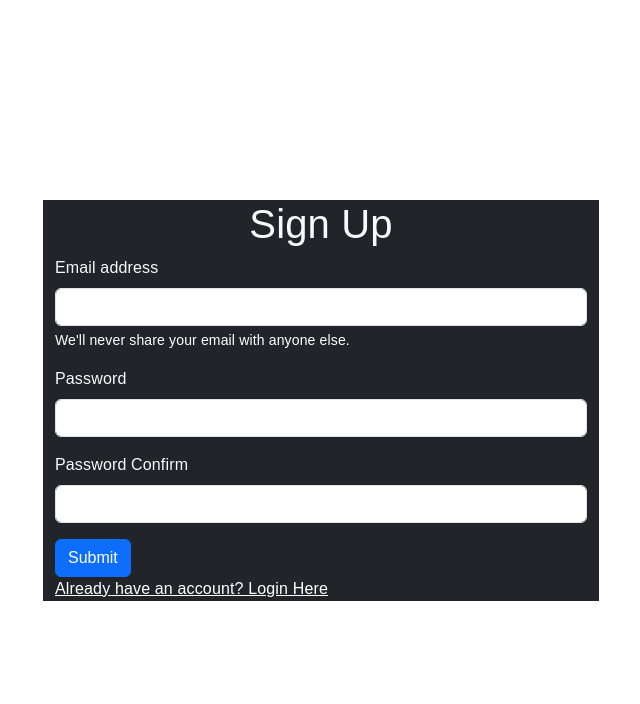
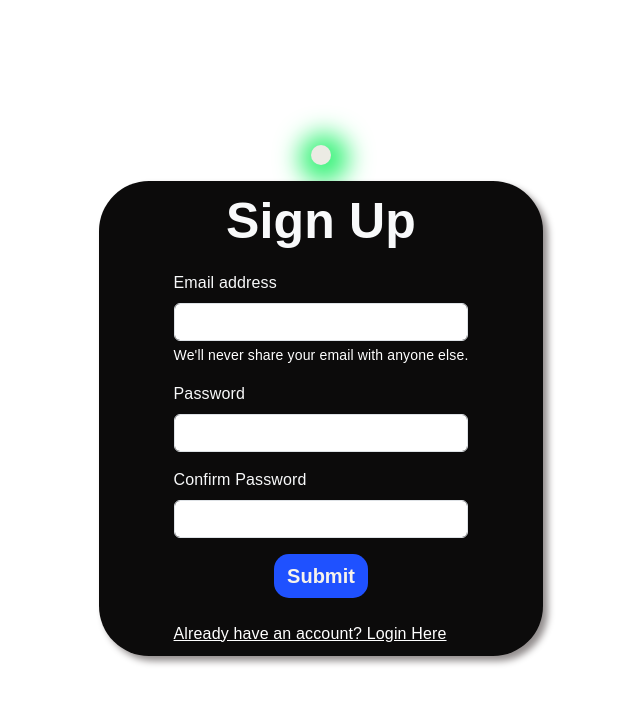
Before and after one commit to AKSHDESAI1/wds-drive, a React (Create React App) app: page /signup in a window 1280 px wide. Shown: the top 704 px of the page, without its empty margins (319-959 px from the left). Built offline with nearby package versions, Linux system fonts and the light colour scheme; no server answers.

Commit message:
Updated Css By Bhargav and Ayush

```diff
--- a/src/App.js
+++ b/src/App.js
@@ -12,6 +12,7 @@ import { useAuth } from './Context/AuthContext';
 
 import Error from './Components/pages/error'
 import "./App.css";
+import About from "./Components/About";
 // import UpdateProfile from "./Components/authentication/updateProfile";
 
 
@@ -27,6 +28,7 @@ function App() {
             <Route path="/" element={currentUser ? <Navigate to='dashboard' /> : <Home />} />
             <Route path="/dashboard" element={<PrivateRoute>  <Fdashboard /> </PrivateRoute>} />
             <Route path="/folder/:folderId" element={<PrivateRoute>  <Fdashboard /> </PrivateRoute>} />
+            <Route path="/about" element={<About />} />
             <Route path="/user" element={<PrivateRoute>  <Dashboard name='aksh' /> </PrivateRoute>} />
             {/* <Route path="/user/update-profile" element={<PrivateRoute>  <UpdateProfile name='aksh' /> </PrivateRoute>} /> */}
             <Route path="/signup" element={<Signup />} />
--- a/src/Components/About.js
+++ b/src/Components/About.js
@@ -1,12 +1,15 @@
 import React from "react";
 import AboutBackground from "../Assets/about-background.png";
 import AboutBackgroundImage from "../Assets/about.png";
-import { BsFillPlayCircleFill } from "react-icons/bs";
-
+// import { BsFillPlayCircleFill } from "react-icons/bs";
+import video from "../Assets/FINAL.mp4";
 
 const About = () => {
   return (
-    <div className="about-section-container">
+    <div className="video-container" id="about">
+      <video src={video} autoPlay loop muted />
+
+      <div className="about-section-container" >
         <div className="about-background-image-container">
           <img src={AboutBackground} alt="" />
         </div>
@@ -15,26 +18,19 @@ const About = () => {
         </div>
         <div className="about-section-text-container">
           <p className="primary-subheading">About</p>
-        <h1 className="primary-heading">
-          HELLLOOOO Lorem ipsum dolor
-        </h1>
+          <h1 className="primary-heading">FILEPORT</h1>
           <p className="primary-text">
-          Lorem ipsum dolor sit amet consectetur. Non tincidunt magna non et
-          elit. Dolor turpis molestie dui magnis facilisis at fringilla quam.
+            FILEPORT is a secure platform to upload and organise your documents
+            in a well-arranged manner.
           </p>
           <p className="primary-text">
-          Non tincidunt magna non et elit. Dolor turpis molestie dui magnis
-          facilisis at fringilla quam.
+            One of the main feature of this web-application is that you can
+            download and share your files with the help of our whatsapp  bot
+            service.
           </p>
-        <div className="about-buttons-container">
-          <button className="secondary-button">Learn More</button>
-          <button className="watch-video-button">
-            <BsFillPlayCircleFill /> Watch Video
-          </button>
         </div>
       </div>
     </div>
-
   );
 };
 
--- a/src/Components/Footer.js
+++ b/src/Components/Footer.js
@@ -1,4 +1,5 @@
 import React from "react";
+// import Logo from "../Assets/FILEPORT DONE.png";
 import { BsTwitter } from "react-icons/bs";
 import { SiLinkedin } from "react-icons/si";
 import { BsYoutube } from "react-icons/bs";
@@ -30,9 +31,9 @@ const Footer = () => {
         </div>
         <div className="footer-section-columns">
           <span>244-5333-7783</span>
-          <span>hello@food.com</span>
-          <span>press@food.com</span>
-          <span>contact@food.com</span>
+          <span>hello@file.com</span>
+          <span>press@port.com</span>
+          <span>contact@fileport.com</span>
         </div>
         <div className="footer-section-columns">
           <span>Terms & Conditions</span>
--- a/src/Components/Home.js
+++ b/src/Components/Home.js
@@ -7,8 +7,6 @@ import { FiArrowRight } from "react-icons/fi";
 
 import About from "./About";
 import Work from "./Work";
-import Testimonial from "./Testimonial";
-import Contact from "./Contact";
 import Footer from "./Footer";
 
 
@@ -31,17 +29,14 @@ const Home = () => {
           <h1 className="primary-heading">
              Give it to Me <br/>
              Ill be take care of your files
-             {/* Your Favourite Food Delivered Hot & Fresh */}
           </h1>
           <p className="primary-text">
           A fileport is a digital port that allows users to upload, store, and manage documents and other types of files.
           </p>
-          {/* <button className="secondary-button"> */}
           <Link to="/login" className="secondary-button">
             Get Started <FiArrowRight />{" "}
           </Link>
-            {/* <Navigate to='/login' /> */}
-          {/* </button> */}
+
         </div>
         <div className="home-image-section">
           <img src={BannerImage} alt="" />
@@ -49,18 +44,14 @@ const Home = () => {
         </div>
       </div>
     </div>
+  </div>
 
-
-    </div>
 
     <About />
     <Work />
-    <Testimonial />
-    <Contact />
     <Footer />
 
     </>
-
   );
 };
 
--- a/src/Components/Navbar.js
+++ b/src/Components/Navbar.js
@@ -1,5 +1,6 @@
 /* eslint-disable jsx-a11y/anchor-is-valid */
 import React, { useState } from "react";
+// import { useRef } from "react";
 // import Logo from "../Assets/Logo.svg";
 // import { BsCart2 } from "react-icons/bs";
 import { HiOutlineBars3 } from "react-icons/hi2";
@@ -14,11 +15,11 @@ import ListItemText from "@mui/material/ListItemText";
 import HomeIcon from "@mui/icons-material/Home";
 import InfoIcon from "@mui/icons-material/Info";
 // import CommentRoundedIcon from "@mui/icons-material/CommentRounded";
-import PhoneRoundedIcon from "@mui/icons-material/PhoneRounded";
+// import PhoneRoundedIcon from "@mui/icons-material/PhoneRounded";
 // import ShoppingCartRoundedIcon from "@mui/icons-material/ShoppingCartRounded";
 
 import { Link } from "react-router-dom";
-
+// import About from "./About";
 
 const Navbar = () => {
   const [openMenu, setOpenMenu] = useState(false);
@@ -31,10 +32,10 @@ const Navbar = () => {
       text: "About",
       icon: <InfoIcon />,
     },
-    {
-      text: "Contact",
-      icon: <PhoneRoundedIcon />,
-    },
+    // {
+    //   text: "Contact",
+    //   icon: <PhoneRoundedIcon />,
+    // },
     {
       text: "SignIn",
       // icon: <CommentRoundedIcon />,
@@ -43,25 +44,23 @@ const Navbar = () => {
       text: "SignUp",
       // icon: <ShoppingCartRoundedIcon />,
     },
-
-
   ];
   return (
     <nav>
       <div className="nav-logo-container">
         <h1>FILEPORT</h1>
-        {/* <img src={Logo} alt="" /> */}
       </div>
       <div className="navbar-links-container">
-        <Link to="/login">
+        <Link to="/">
           <a href="">Home</a>
         </Link>
-        <Link to="/login">
-        <a href="">About</a>
+
+        {/* <a href="" onClick={()=>scrollToSection(about)}>About</a> */}
+
+        <Link to="/about">
+          <a href="#about">About</a>
         </Link>
-        <Link to="/login">
-        <a href="">Contact</a>
-        </Link>
+
 
         <Link to="/login">
           <a href="">SignIn</a>
--- a/src/Components/Work.js
+++ b/src/Components/Work.js
@@ -1,9 +1,7 @@
 import React from "react";
-// import PickMeals from "../Assets/pick-meals-image.png";
-// import ChooseMeals from "../Assets/choose-image.png";
-// import DeliveryMeals from "../Assets/delivery-image.png";
 
 const Work = () => {
+  // eslint-disable-next-line
   const workInfoData = [
     {
       // image: PickMeals,
@@ -27,21 +25,21 @@ const Work = () => {
       <div className="work-section-top">
         <p className="primary-subheading">Work</p>
         <h1 className="primary-heading">How It Works</h1>
+
         <p className="primary-text">
-          Lorem ipsum dolor sit amet consectetur. Non tincidunt magna non et
-          elit. Dolor turpis molestie dui magnis facilisis at fringilla quam.
-        </p>
-      </div>
-      <div className="work-section-bottom">
-        {workInfoData.map((data) => (
-          <div className="work-section-info" key={data.title}>
-            <div className="info-boxes-img-container">
-              <img src={data.image} alt="" />
-            </div>
-            <h2>{data.title}</h2>
-            <p>{data.text}</p>
-          </div>
-        ))}
+             1. Users can login through email account and then can create folder into
+                the website according to their needs and can upload files into them
+            </p>
+
+        <p className="primary-text">
+             2. users can view or download the files from the web-application
+           </p>
+
+        <p className="primary-text">
+             3. Users can access their uploaded files from the WhatsApp bot (the number is mentioned in the
+                Help Section)
+           </p>
+
       </div>
     </div>
   );
--- a/src/Components/authentication/Dashboard.js
+++ b/src/Components/authentication/Dashboard.js
@@ -4,7 +4,7 @@ import { useAuth } from '../../Context/AuthContext';
 import { collection, addDoc } from "firebase/firestore";
 import { query, getDocs } from "firebase/firestore";
 
-
+// import "../../DashboardCSS.css";
 import Button from '@mui/material/Button';
 import SnackbarMui from '../SnackbarMui';
 import db from '../../config/firebase-config';
@@ -71,9 +71,12 @@ const Dashboard = () => {
   return (
     <>
 
+      <div className="dashboard">
+
+
         <h3> DashBoard  </h3>
         <p>
-        Name - {currentUser && currentUser.email}
+          Name - {currentUser && currentUser.email} <br /> <br />
           {showPhone !== null ? `Phone - ${showPhone}` : ""}
         </p>
 
@@ -117,8 +120,12 @@ const Dashboard = () => {
           3. Now For Get All Files Names just Enter a command <b>List</b>
           <br /> <br />
 
-      4. And If you wan to downlaod particular file then Enter Command <b>download 'file_name'</b>
+          4. And If you want to downlaod particular file then Enter Command <b>download 'file_number'</b>
+          <br /> <br />
+
+          5. If you want to Stop this Procedure, then just Enter <b>stop</b> command. After that if you want to start again then follow this procedure from step-1.
         </h4>
+      </div>
     </>
   )
 }
--- a/src/Components/authentication/Signup.js
+++ b/src/Components/authentication/Signup.js
@@ -81,7 +81,7 @@
 import { useState, useRef } from 'react'
 import { useAuth } from '../../Context/AuthContext';
 import { NavLink, useNavigate } from 'react-router-dom';
-
+import "./SignupCSS.css"
 
 const Signup = () => {
   const emailRef = useRef();
@@ -115,13 +115,17 @@ const Signup = () => {
   }
   return (
 
-    <div className="row d-flex justify-content-center vh-100 align-items-center">
-      <div className="col-md-6  mx-auto bg-dark text-light">
+    <div className="row justify-content-center vh-100 align-items-center box">
+      <div className='errordiv'>
         {currentUser && currentUser.email}
-        {error === '' ? null : <h6 className="alert alert-danger"> {error}  </h6>}
+        {error === '' ? null : <h6 className="alert errorbox">
+          {error === ("Firebase: Error (auth/network-request-failed).") ? ("Please make sure that you are connected to the internet !") : (error === ("Firebase: Error (auth/invalid-email).") ? ("Please enter valid email address !") : (error === ("Firebase: Error (auth/internal-error).") ?( "Please enter valid password !") : (error === ("Firebase: Error (auth/email-already-in-use).") ? ("This Email Id Already Use! Please Try With Another One.") : (error === "Firebase: Password should be at least 6 characters (auth/weak-password).") ? ("Password should be at least 6 characters") : (error))))}
 
+        </h6>}
+      </div>
+      <div className="text-light signupbox">
         <form onSubmit={handleSubmit}>
-          <h1 className="text-center"> Sign Up </h1>
+          <h1 className="text-center headerf"> Sign Up </h1>
           <div className="mb-3">
             <label htmlFor="email" className="form-label">Email address</label>
             <input type="email" className="form-control" id="email" ref={emailRef} aria-describedby="emailHelp" />
@@ -132,11 +136,11 @@ const Signup = () => {
             <input type="password" className="form-control" ref={passwordRef} id="password" />
           </div>
           <div className="mb-3">
-            <label htmlFor="confirm-password" className="form-label">Password Confirm</label>
+            <label htmlFor="confirm-password" className="form-label">Confirm Password</label>
             <input type="password" className="form-control" ref={passwordConfirmRef} id="confirm-password" />
           </div>
 
-          <button type="submit" disabled={loading} className="btn btn-primary"> {loading ? "Loading" : "Submit"} </button>
+          <button type="submit" disabled={loading} className="btn submitb"> {loading ? "Loading" : "Submit"} </button>
 
           <br />
           <NavLink to='/login' className="text-white">Already have an account? Login Here </NavLink>
--- /dev/null
+++ b/src/Components/authentication/SignupCSS.css
@@ -0,0 +1,85 @@
+.box {
+  /* margin: 10px; */
+  /* align-items: center; */
+  justify-content: center;
+  display: flex;
+  /* background-color: #ecebe4; */
+  flex-direction: column;
+}
+
+.errordiv:empty {
+  padding: 10px;
+  margin: 0;
+  align-items: center;
+  justify-content: center;
+  display: flex;
+  width: auto;
+  background-color: #ecebe4;
+  border-radius: 15px;
+  box-shadow: 3px 3px 25px 15px #3df37c;
+  border-bottom: none;
+  color: #3df37c;
+  transition: all 0.7s ease;
+  margin-bottom: 8px;
+}
+
+.errordiv {
+  align-items: center;
+  justify-content: center;
+  display: flex;
+  margin-bottom: 12px;
+}
+
+.errorbox {
+  padding: 14px;
+  margin: 0;
+  align-items: center;
+  justify-content: center;
+  display: flex;
+  width: auto;
+  /* background-color: #ecebe4; */
+  border-radius: 25px;
+  box-shadow: 5px 5px 8px #ebb5b5;
+  border-bottom: none;
+  color: #ff3333;
+  transition: all 0.7s ease;
+  width: fit-content;
+}
+
+.signupbox {
+  margin-top: 8px;
+  border-radius: 50px;
+  box-shadow: 5px 5px 7px #928d8d;
+  align-items: center;
+  justify-content: center;
+  display: flex;
+  width: 40%;
+  background-color: #0c0b0b;
+  padding: 10px;
+  color: #ecebe4;
+}
+
+.headerf {
+  font-family: system-ui, -apple-system, BlinkMacSystemFont, "Segoe UI", Roboto,
+    Oxygen, Ubuntu, Cantarell, "Open Sans", "Helvetica Neue", sans-serif;
+  font-size: 50px;
+  font-weight: bolder;
+  cursor: default;
+  margin-bottom: 20px;
+}
+
+.submitb {
+  background-color: #1f51ff;
+  margin: auto;
+  justify-content: center;
+  display: flex;
+  color: rgb(247, 243, 236);
+  font-weight: 700;
+  font-size: 20px;
+  border-radius: 15px;
+}
+
+.submitb:hover {
+  background-color: #ffc300;
+  border-radius: 20px;
+}
--- /dev/null
+++ b/src/DashboardCSS.css
@@ -0,0 +1,10 @@
+.dashboard{
+    height: 100vh;
+    background-color: #ecebe4;
+    padding: 20px;
+}
+
+h3{
+    font-weight: 900;
+    font-size: 3rem;
+}
```
Lines whose indentation alone changed are shown as unchanged.
